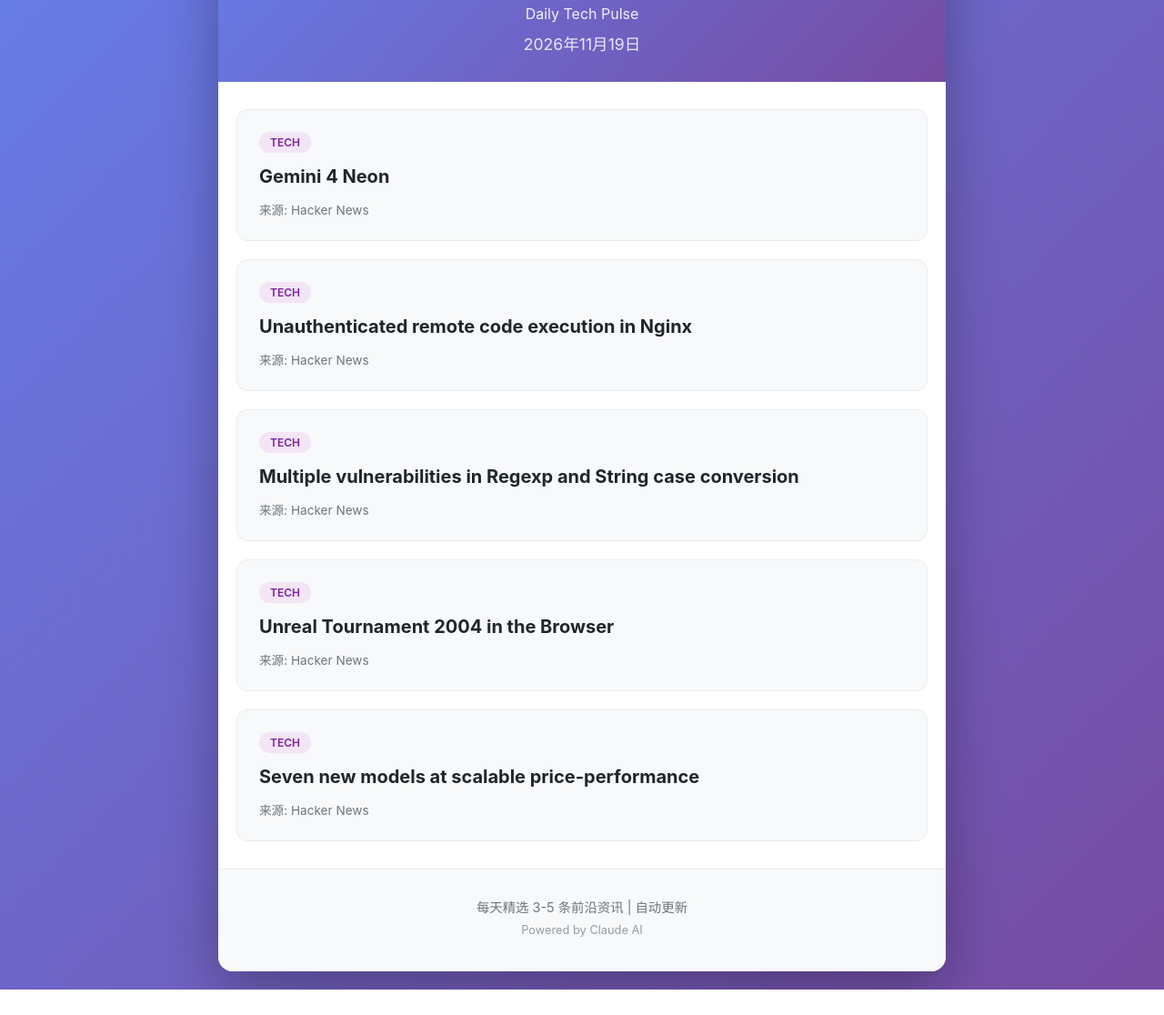
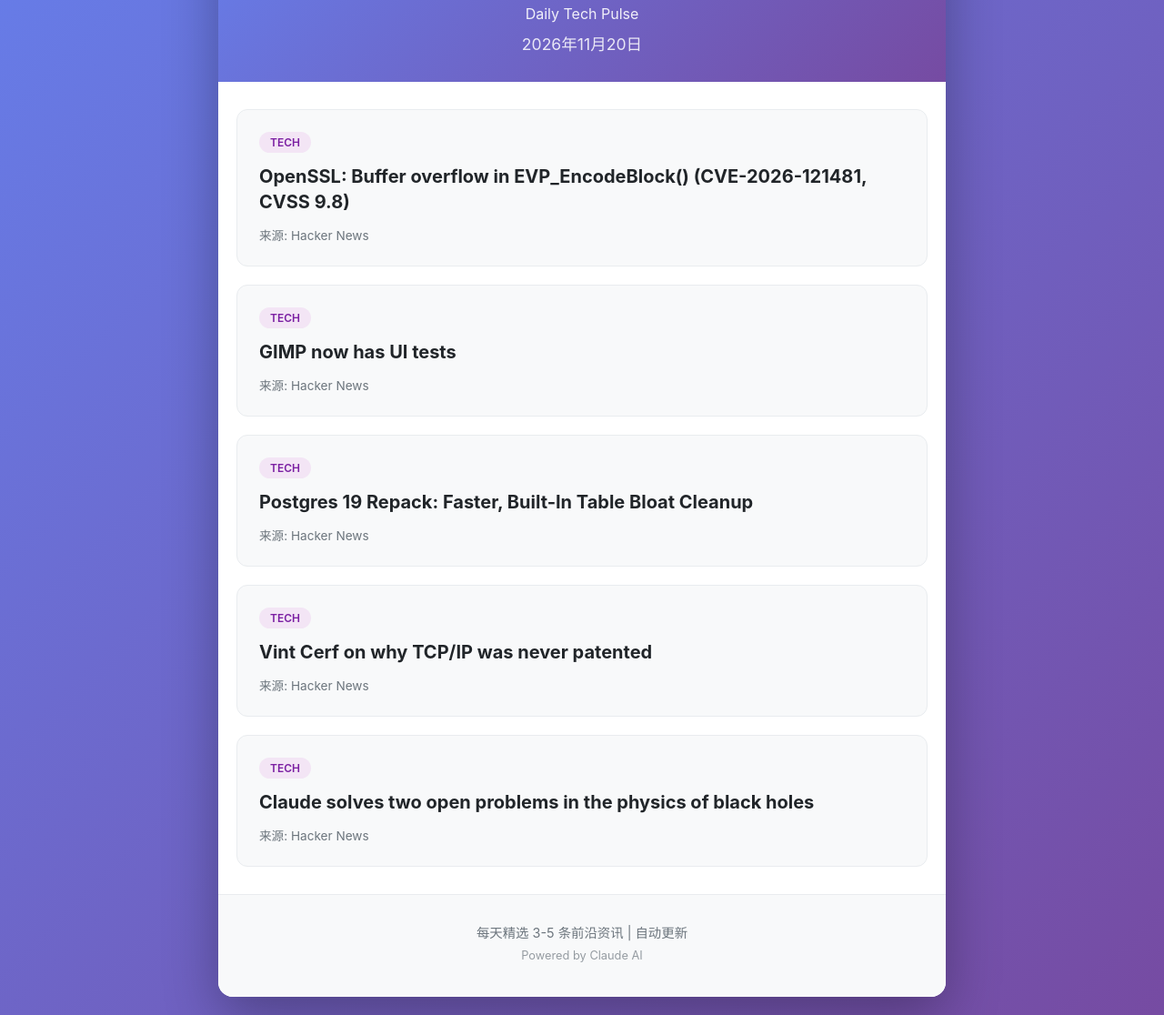
Before and after one commit to guixin1/daily-tech-pulse, a plain HTML site: page index.html in a window 1280 px wide. Shown: the part 121-1237 px from the top of the page at 91% size. Before the commit the page ends 1209 px from the top, so only its background shows below. Drawn offline with Linux system fonts and the light colour scheme.

Commit message:
Update daily news - 2026-11-20

```diff
--- a/index.html
+++ b/index.html
@@ -11,7 +11,7 @@
         <header>
             <h1>每日前沿</h1>
             <p class="subtitle">Daily Tech Pulse</p>
-            <p class="date">2026年11月19日</p>
+            <p class="date">2026年11月20日</p>
         </header>
 
         <main>
@@ -19,7 +19,7 @@
 
                 <article class="news-item">
                     <span class="source-tag tech">tech</span>
-                    <h2><a href="https://blog.google/innovation-and-ai/models-and-research/gemini-models/introducing-gemini-4-neon/" target="_blank" rel="noopener">Gemini 4 Neon</a></h2>
+                    <h2><a href="https://github.com/openssl/openssl/pull/33652" target="_blank" rel="noopener">OpenSSL: Buffer overflow in EVP_EncodeBlock() (CVE-2026-121481, CVSS 9.8)</a></h2>
                     <p class="summary"></p>
                     <div class="meta">
                         <span class="source">来源: Hacker News</span>
@@ -28,7 +28,7 @@
 
                 <article class="news-item">
                     <span class="source-tag tech">tech</span>
-                    <h2><a href="https://www.wiz.io/blog/nginx-http2-rce-vulnerabilities" target="_blank" rel="noopener">Unauthenticated remote code execution in Nginx</a></h2>
+                    <h2><a href="https://www.gimp.org/news/2026/11/16/gimp-ui-tests/" target="_blank" rel="noopener">GIMP now has UI tests</a></h2>
                     <p class="summary"></p>
                     <div class="meta">
                         <span class="source">来源: Hacker News</span>
@@ -37,7 +37,7 @@
 
                 <article class="news-item">
                     <span class="source-tag tech">tech</span>
-                    <h2><a href="https://www.ruby-lang.org/en/news/2026/11/18/multiple-vulnerabilities-in-regexp-and-string/" target="_blank" rel="noopener">Multiple vulnerabilities in Regexp and String case conversion</a></h2>
+                    <h2><a href="https://www.snowflake.com/en/blog/engineering/postgres-19-repack-table-bloat/" target="_blank" rel="noopener">Postgres 19 Repack: Faster, Built-In Table Bloat Cleanup</a></h2>
                     <p class="summary"></p>
                     <div class="meta">
                         <span class="source">来源: Hacker News</span>
@@ -46,7 +46,7 @@
 
                 <article class="news-item">
                     <span class="source-tag tech">tech</span>
-                    <h2><a href="https://ut2004.dev/" target="_blank" rel="noopener">Unreal Tournament 2004 in the Browser</a></h2>
+                    <h2><a href="https://seremot.com/p/vint-cerf-on-why-tcpip-was-never" target="_blank" rel="noopener">Vint Cerf on why TCP/IP was never patented</a></h2>
                     <p class="summary"></p>
                     <div class="meta">
                         <span class="source">来源: Hacker News</span>
@@ -55,7 +55,7 @@
 
                 <article class="news-item">
                     <span class="source-tag tech">tech</span>
-                    <h2><a href="https://microsoft.ai/news/microsoft-ignite-2026/" target="_blank" rel="noopener">Seven new models at scalable price-performance</a></h2>
+                    <h2><a href="https://www.anthropic.com/research/claude-black-hole-physics" target="_blank" rel="noopener">Claude solves two open problems in the physics of black holes</a></h2>
                     <p class="summary"></p>
                     <div class="meta">
                         <span class="source">来源: Hacker News</span>
```
